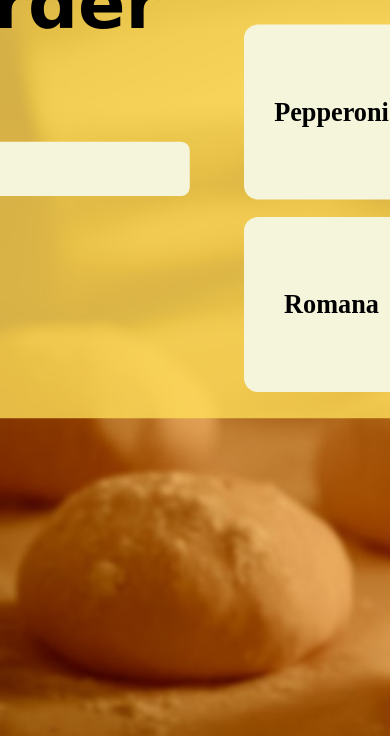
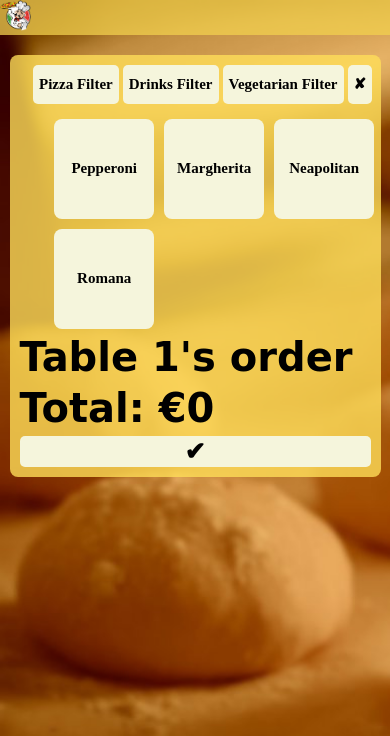
Before and after one commit to toent/TeamNULL, a Flask app: page /foh-create-order in a window 390 px wide. Shown: the top 736 px of the page. Run offline with Flask 3, Linux system fonts and the light colour scheme; some web fonts are replaced.

Commit message:
Added a temporary logo and improved scalability

```diff
--- a/static/css/fohOrder.css
+++ b/static/css/fohOrder.css
@@ -18,11 +18,18 @@ button{
     font-weight: bold;
 }
 
+.topBar{
+    background-color: #f3d24fbd;
+}
+
 .wrapper{
     display: flex;
     justify-content: center;
-    margin-top: 12%;
-    transform: scale(1.75,1.75);
+    margin-top: 5%;
+}
+
+.logoImage{
+    width: 8% ;
 }
 
 .orderScreen {
@@ -31,16 +38,17 @@ button{
     justify-content: center;
     padding: 10px;
     margin:auto;
-    width: 700px;
+    width: 60%;
     background-color: #ffde59ca;
     border-radius: 8px;
+    flex-wrap: wrap;
 }
 
 .orderListing {
     display: flex;
     flex-direction: column;
     flex-wrap: wrap;
-    width: 350px;
+    width: 45%;
     margin-right: 3px;
 }
 
@@ -48,15 +56,15 @@ button{
     display: flex;
     flex-direction: column;
     flex-wrap: wrap;
-    width: 350px;
+    width: 45%;
     margin-left: 3px;
 }
 
 .productSelection {
     display: flex;
     justify-content: flex-start;
-    margin-left: 20px;
-    width: 350px;
+    margin-left: 8%;
+    width: 100%;
     flex-direction: row;
     flex-wrap: wrap;
 }
@@ -93,6 +101,7 @@ button{
 }
 
 .orderL > p{
+    font-size: 35px;
     padding-right: 10px;
     margin-top: 5px;
     margin-bottom: 5px;
@@ -126,6 +135,7 @@ button{
     display: flex;
     justify-content: center;
     padding-bottom: 10px;
+    flex-wrap: wrap;
 }
 
 .productFilters > button{
@@ -137,7 +147,6 @@ button{
     margin-left: 2px;
 }
 
-
 .priceTotal{
     margin-top: 5px;
     margin-bottom: 5px;
@@ -146,3 +155,42 @@ button{
 .tableNr{
     margin: 0px;
 }
+
+/* @media only screen and (max-height: 1200px) {
+    .wrapper{
+        margin-top: 20%;
+    }
+}
+
+@media only screen and (max-height: 1000px) {
+    .wrapper{
+        margin-top: 5%;
+        transform: scale(1.2,1.2);
+    }
+
+    .orderScreen{
+        width: 80%;
+    }
+} */
+
+@media only screen and (max-width: 800px){
+
+    .wrapper{
+        transform: scale(1,1);
+    }
+
+    .orderScreen {
+        flex-direction: column-reverse;
+        width: 90%;
+        margin-bottom: 5%;
+    }
+
+    .orderListing {
+        width: 100%;
+    }
+
+    .orderSelect {
+        width: 95%;
+    }
+
+}
--- a/templates/fohOrderPage.html
+++ b/templates/fohOrderPage.html
@@ -1,6 +1,7 @@
 <!DOCTYPE html>
 <html>
 <head>
+    <meta name="viewport" content="width=device-width, height=device-height, initial-scale=1.0">
     <title>Front of House - Order Table</title>
 
     <link rel="stylesheet" href="{{ url_for('static', filename='css/gSTYLE.css') }}">
@@ -16,10 +17,10 @@
 
 </head>
 <body>
+    <div class="topBar">
+        <a href="{{ url_for('fohOverview') }}"><img class="logoImage" src="{{url_for('static', filename='images/marioLuigiPizzeriaTempLogoV2.png')}}"/></a>
+    </div>
     <div class="wrapper">
-        <div class="topBar">
-            <img class="logoImage"/>
-        </div>
         <div class="orderScreen">
             <div class="orderListing">
                 <p class="tableNr">Table {{ tableNumber }}'s order</p>
```
Also changed, not shown: static/images/marioLuigiPizzeriaTempLogoV2.png (added).
